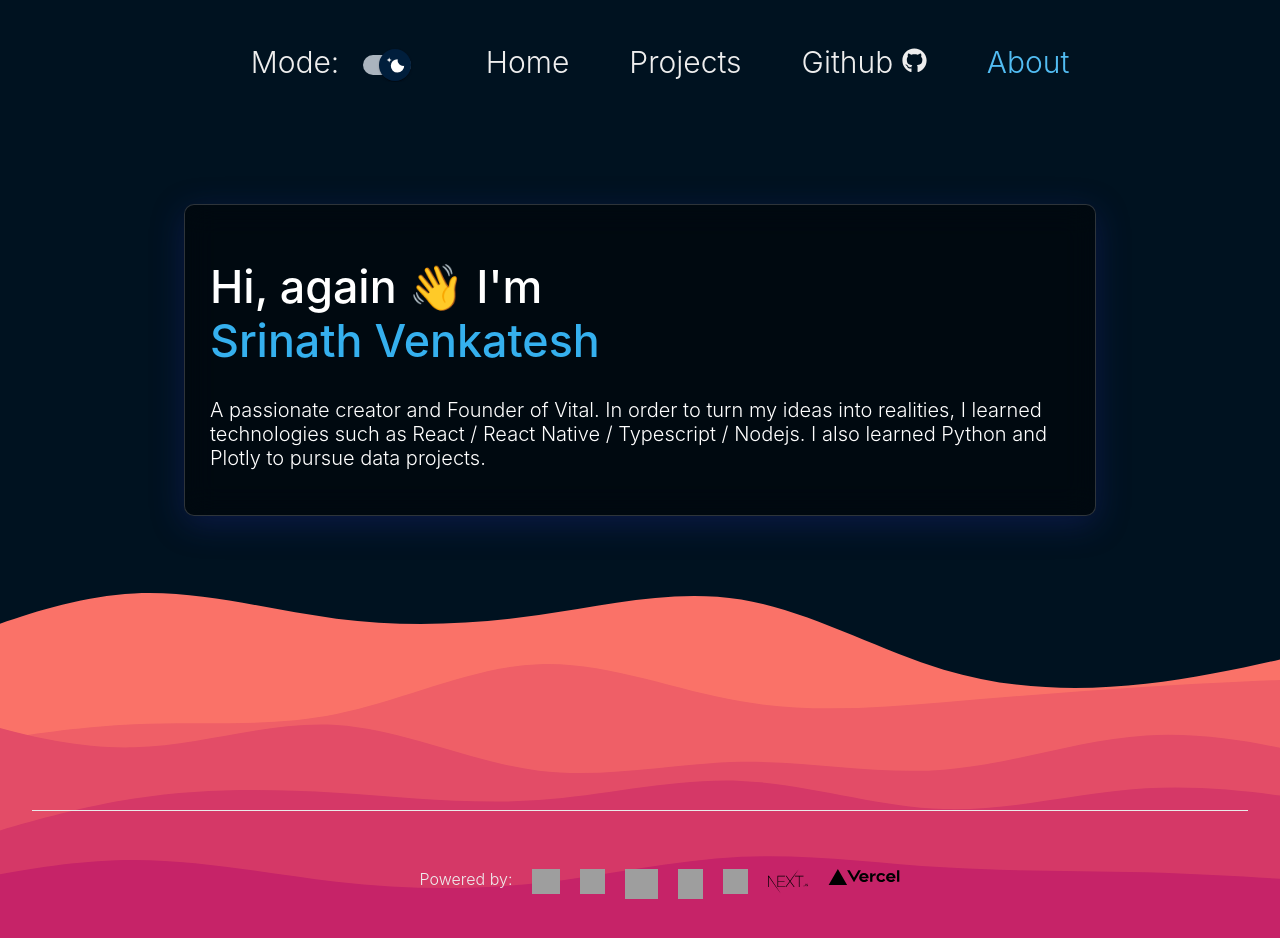
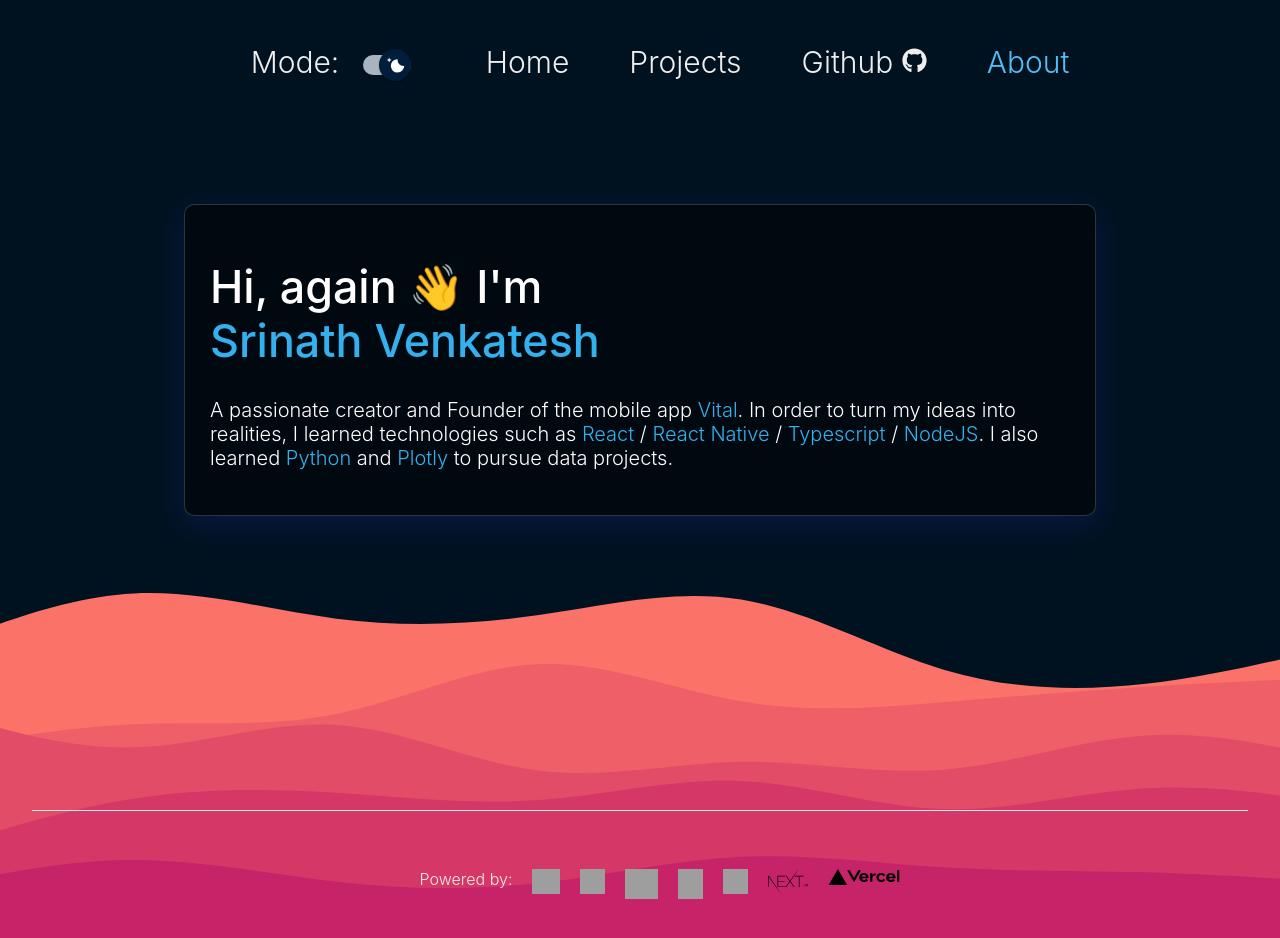
Before and after one commit to srinathv31/srinath-website, a Next.js app: page /about in a window 1280 px wide. Shown: the top 938 px of the page. Built offline with nearby package versions, Linux system fonts and the light colour scheme; grey boxes are pictures that could not be loaded.

Commit message:
about design

```diff
--- /dev/null
+++ b/components/EmphasisWord.tsx
@@ -0,0 +1,10 @@
+export default function EmphasisWord({ word, pageLink }: {
+    word: string,
+    pageLink?: string
+}): JSX.Element {
+    return(
+        pageLink === undefined ?
+            <span style={{ color: "#35b0ee" }}>{word}</span> :
+            <a href={pageLink}><span style={{ color: "#35b0ee" }}>{word}</span></a>
+    );
+}
--- a/pages/about.tsx
+++ b/pages/about.tsx
@@ -1,5 +1,6 @@
 import { Avatar } from "@mui/material";
 import { deepPurple } from "@mui/material/colors";
+import EmphasisWord from "../components/EmphasisWord";
 import styles from "../styles/Home.module.css";
 
 export default function About(): JSX.Element {
@@ -12,9 +13,11 @@ export default function About(): JSX.Element {
                         {"Hi, again 👋 I'm"}<div className={styles.nameHeader}>Srinath Venkatesh</div>
                     </h1>
                     <p>
-                        A passionate creator and Founder of Vital.
+                        A passionate creator and Founder of the mobile app <EmphasisWord word="Vital"/>.
                         In order to turn my ideas into realities, I learned technologies such as
-                        React / React Native / Typescript / Nodejs. I also learned Python and Plotly to
+                        <EmphasisWord word=" React"/> / <EmphasisWord word="React Native "/>
+                         / <EmphasisWord word="Typescript"/> / <EmphasisWord word="NodeJS"/>. I also learned
+                        <EmphasisWord word=" Python"/> and <EmphasisWord word="Plotly"/> to
                         pursue data projects.
                     </p>
                 </div>
```
